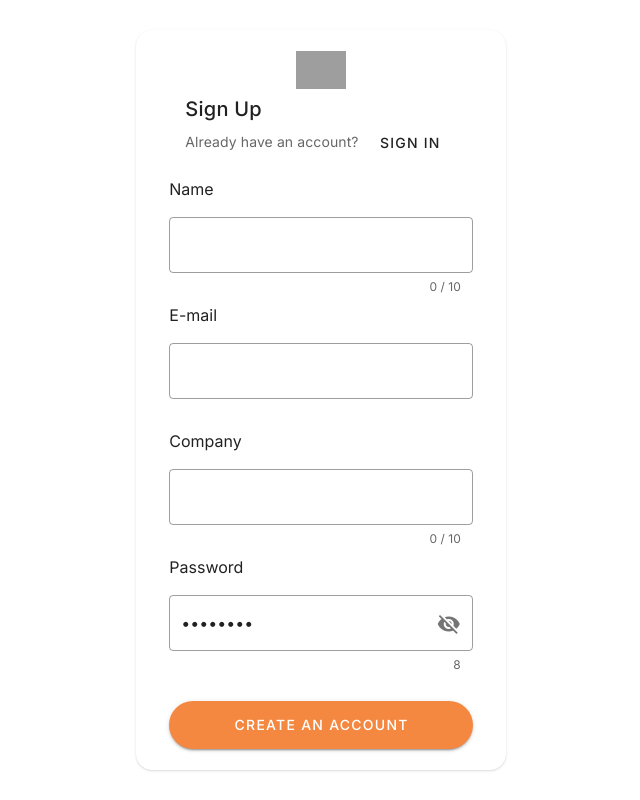
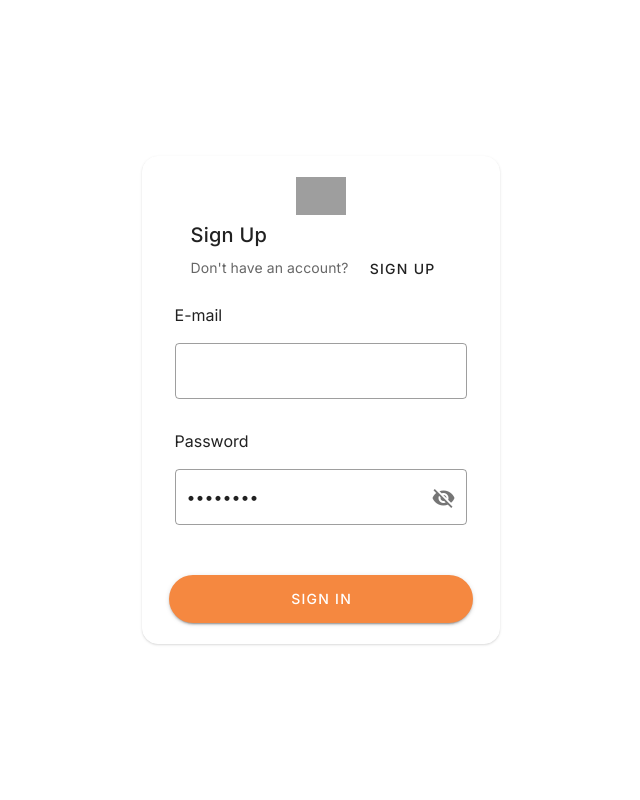
Before and after one commit to baamelyoussef/NPO-vue-admin, a Vue app: page /auth/login in a window 1280 px wide. Both pictures are taken after a click on the button "SIGN IN". Shown: the whole page, without its empty margins (319-959 px from the left). Built offline with nearby package versions, Linux system fonts and the light colour scheme; grey boxes are pictures that could not be loaded.

Commit message:
Login last touches

```diff
--- a/src/pages/auth/login.vue
+++ b/src/pages/auth/login.vue
@@ -1,10 +1,5 @@
 <template>
   <div>
-    <div class='box'>
-  <div class='wave -one'></div>
-  <div class='wave -two'></div>
-  <div class='wave -three'></div>
-</div>
     <v-content class="overflow-hidden">
       <v-container
         fluid
@@ -31,8 +26,9 @@
                   </v-row>
                 <v-card-title>Sign Up</v-card-title>
                 <v-card-subtitle>
-                  Already have an account? <v-btn text>Sign in</v-btn>
+                  {{accountStatus}} <v-btn text @click="signSwitch">{{signSwitcher}}</v-btn>
                 </v-card-subtitle>
+                  <div v-if="hasAccount ==false">
                     <v-form ref="form" v-model="valid" lazy-validation class="">
                       <p>Name</p>
                       <v-text-field
@@ -73,6 +69,33 @@
                         </v-btn>
                       </v-row>
                     </v-form>
+                  </div>
+                  <div v-else>
+                    <v-form>
+                      <p>E-mail</p>
+                      <v-text-field
+                        v-model="email"
+                        :rules="emailRules"
+                        outlined
+                        required
+                      ></v-text-field>
+                      <p>Password</p>
+                      <v-text-field
+                        v-model="password"
+                        :append-icon="show1 ? 'mdi-eye' : 'mdi-eye-off'"
+                        :rules="[rules.required, rules.min]"
+                        :type="show1 ? 'text' : 'password'"
+                        name="input-10-1"
+                        outlined
+                        @click:append="show1 = !show1"
+                      ></v-text-field>
+                      <v-row justify="center">
+                        <v-btn color="#F58840" class="pa-6 mt-8 w-c white--text" @click="validate" rounded>
+                          Sign In
+                        </v-btn>
+                      </v-row>
+                    </v-form>
+                  </div>
               </v-card>
             </v-flex>
           </v-row>
@@ -96,7 +119,11 @@ export default {
   components: {},
   data() {
     return {
+      //Card details
+      signSwitcher:'Sign In',
+      accountStatus:'Already have an account?',
       //form details
+      hasAccount:false,
       show1: false,
       valid: true,
       name: "",
@@ -120,6 +147,21 @@ export default {
       },
     };
   },
+  methods: {
+    signSwitch: function(){
+      if(this.signSwitcher =='Sign In'){
+        this.signSwitcher='Sign Up'
+      }else{
+        this.signSwitcher='Sign In'
+      }
+      if(this.accountStatus=='Already have an account?'){
+        this.accountStatus='Don\'t have an account?'
+      }else{
+        this.accountStatus='Already have an account?'
+      }
+      this.hasAccount=!this.hasAccount
+    }
+  }
 };
 </script>
 <style>
```
